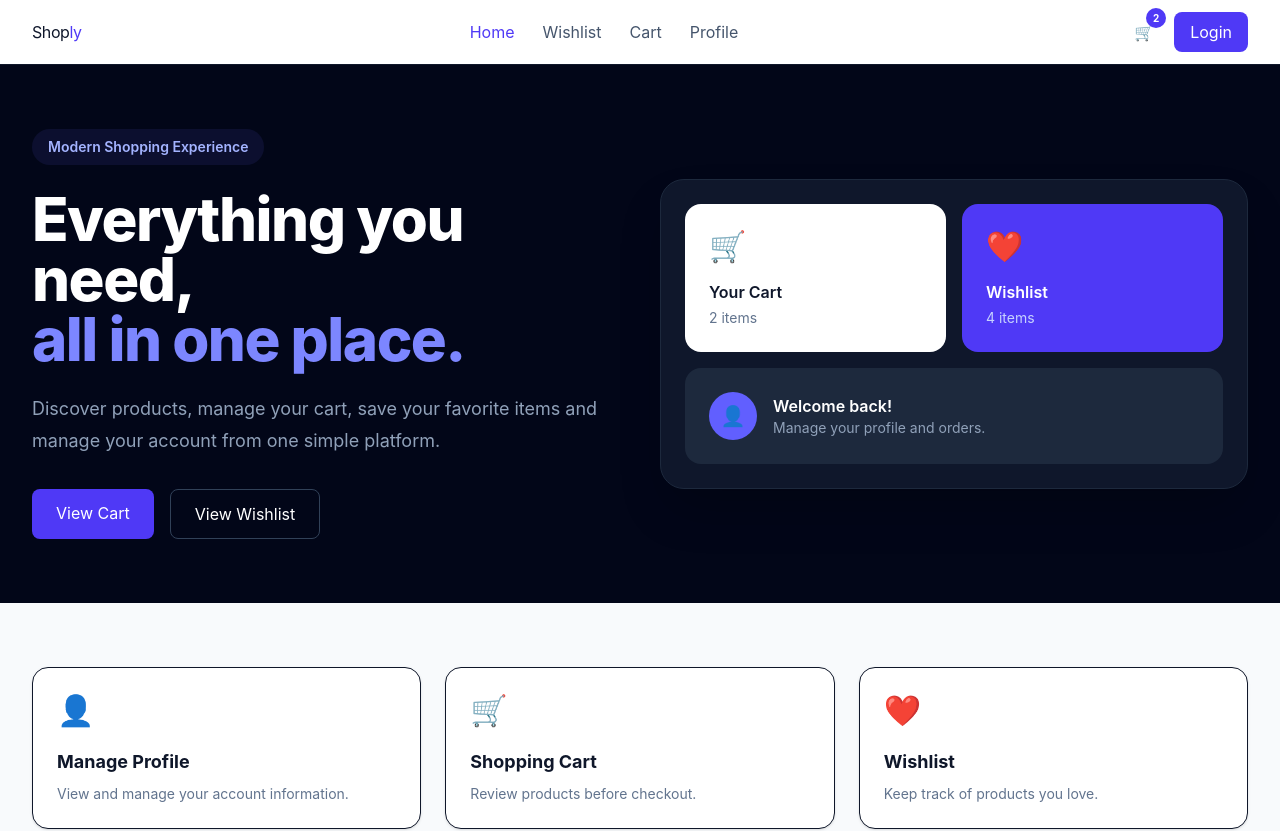
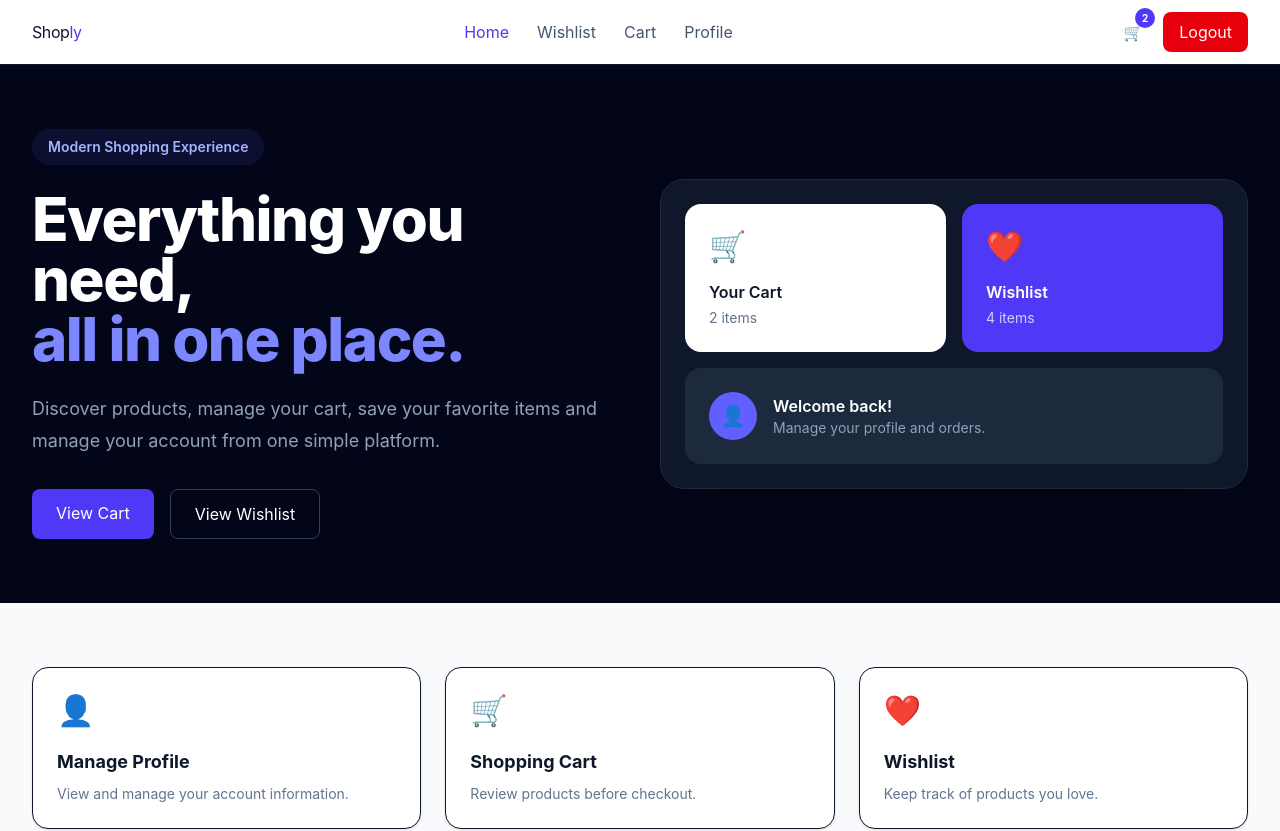
Before and after one commit to saiful-aj18/fullstack-e-commerce, a React (Vite) app in the folder client/: page / in a window 1280 px wide. Shown: the top 831 px of the page. Built offline with nearby package versions, Linux system fonts and the light colour scheme; no server answers; sample sign-in values are in the browser's storage.

Commit message:
Update: add conditional logout functionality

```diff
--- a/client/src/components/layout/Header.jsx
+++ b/client/src/components/layout/Header.jsx
@@ -1,7 +1,18 @@
-import { Link, NavLink } from "react-router-dom";
+import { Link, NavLink, useNavigate } from "react-router-dom";
 import Container from "../common/Container";
 
 function Header() {
+  const navigate = useNavigate();
+
+  const token = localStorage.getItem("token");
+
+  // Logout handler
+  const handleLogout = () => {
+    localStorage.removeItem("token");
+    // localStorage.removeItem("user");
+    navigate("/login");
+  };
+
   const navClass = ({ isActive }) =>
     `text-sm font-medium transition ${
       isActive
@@ -51,12 +62,22 @@ function Header() {
             </span>
           </Link>
 
+          {/* Conditional Rendering */}
+          {token ? (
+            <button
+              onClick={handleLogout}
+              className="rounded-lg bg-red-600 px-4 py-2 text-sm font-semibold text-white transition hover:bg-red-700"
+            >
+              Logout
+            </button>
+          ) : (
             <Link
               to="/login"
               className="rounded-lg bg-indigo-600 px-4 py-2 text-sm font-semibold text-white transition hover:bg-indigo-700"
             >
               Login
             </Link>
+          )}
         </div>
       </Container>
     </header>
```
Lines whose indentation alone changed are shown as unchanged.
